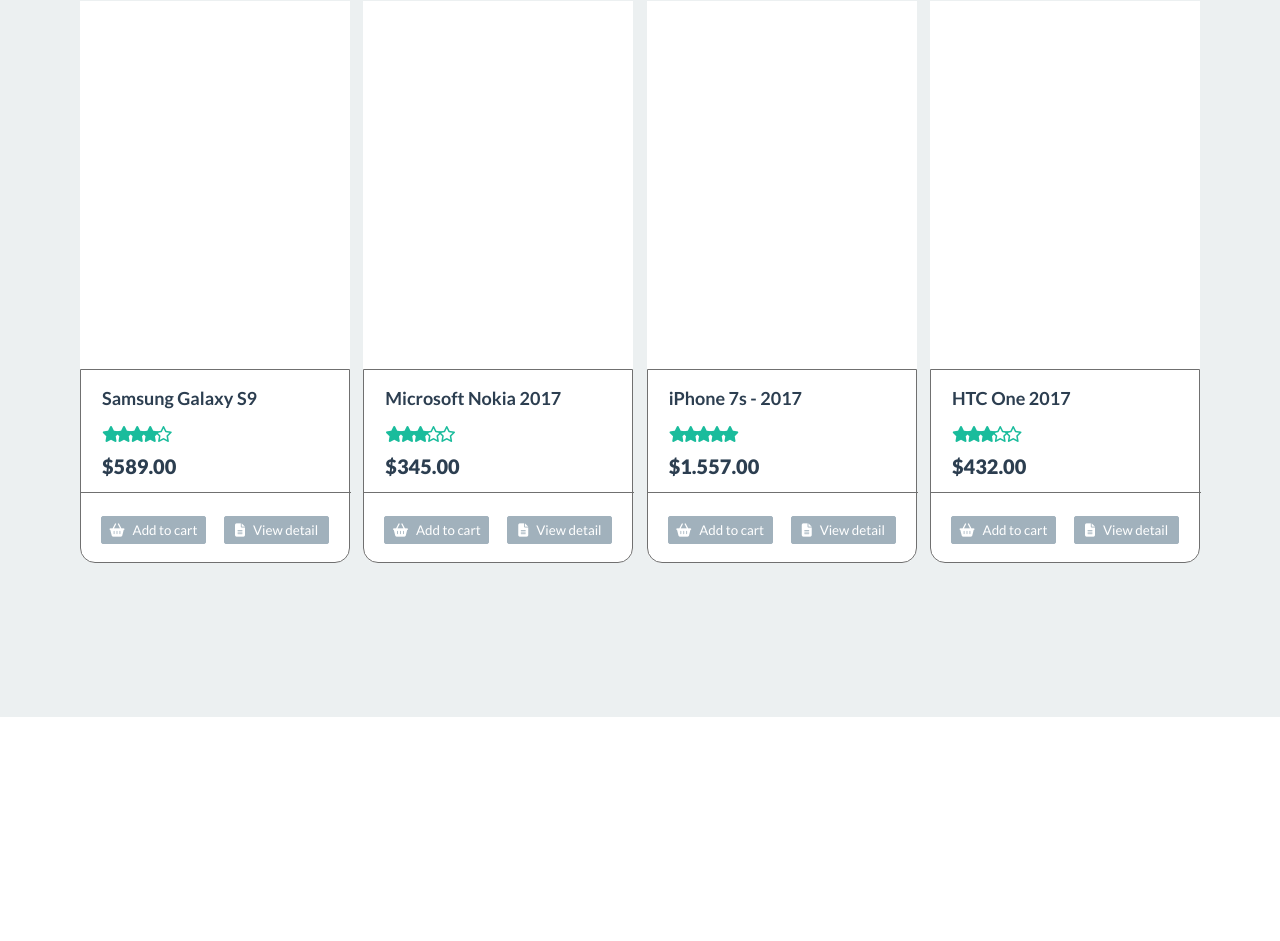
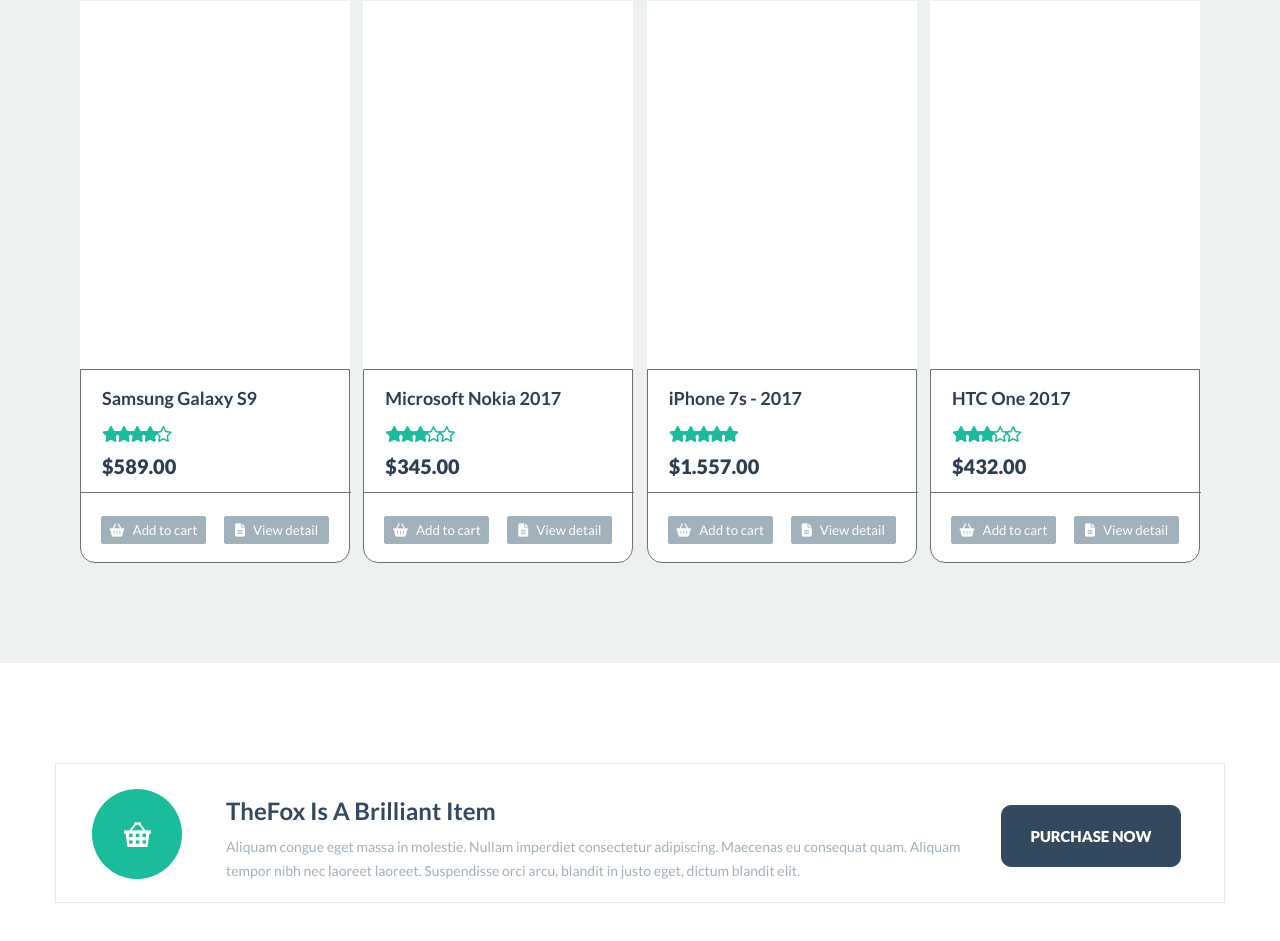
Before and after one commit to tamunaodisharia/personal-project-html-and-css, a plain HTML site: page index.html in a window 1280 px wide. Shown: the part 1078-2019 px from the top of the page. Before the commit the page ends 1795 px from the top, so only its background shows below. Drawn offline with Linux system fonts and the light colour scheme.

Commit message:
feat(personal-project): Finish component 4

```diff
--- a/index.html
+++ b/index.html
@@ -142,5 +142,19 @@
       </div>
     </div>
     </div>
+
+    <!------------------------- component 4 ----------------------->
+    <div class="component-4">
+
+      <div class="container-4">
+        <img src="images/cart.png" alt="shopping cart icon" class="cartIcon">
+        <p class="text-4">TheFox Is A Brilliant Item</p>
+        <p class="subtext-4">Aliquam congue eget massa in molestie. Nullam imperdiet consectetur adipiscing. Maecenas eu consequat quam. Aliquam tempor nibh nec laoreet laoreet. Suspendisse orci arcu, blandit in justo eget, dictum blandit elit.</p>
+        <button type="button" class="purchase">PURCHASE NOW</button>
+
+
+      </div>
+
+    </div>
 </body>
 </html>
--- a/styles/index.css
+++ b/styles/index.css
@@ -260,16 +260,15 @@
 }
 /* ----------------------component 3-------------------- */
 .component-3{
-    /* width:1920px;
-    height:838px; */
+
     margin:0;
     /* padding:0 375px 0 375px; */
     background-color:#ECF0F1;
     margin-top:-2px;
-    height:838px;
+    height:784px;
 }
 .container-3{
-    width:39.0625%;
+    width:60.9895%;
     min-width:1120px;
     margin:auto;
 }
@@ -312,6 +311,7 @@
     display:flex;
     margin-top:41px;
     justify-content: space-between;
+
 }
 .product{
     width:270px;
@@ -321,6 +321,7 @@
 
     border-bottom-left-radius: 15px;
     border-bottom-right-radius: 15px;
+
 }
 .innerDiv{
     position:absolute;
@@ -402,3 +403,59 @@
     background-color:transparent;
     border:1px solid  white;
 }
+/*----------------------------- component 4------------------------------------ */
+.component-4{
+    width:100vw;
+
+}
+.container-4{
+    box-sizing: border-box;
+    width:1170px;
+    min-width:1170px;
+    border:1px solid #DFE8EA;
+    height:140px;
+    margin:auto;
+    margin-top:100px;
+    margin-bottom:50px;
+    padding-top:20px;
+    padding-left:31px;
+    padding-right:43px;
+    position:relative;
+}
+.cartIcon{
+    width:100px;
+    height:100px;
+    float:left;
+    margin-right:39px;
+}
+.text-4{
+    font-size:24px;
+    font-weight:bold;
+    display:inline-block;
+    color:#34495E;
+    margin-top:12px;
+
+}
+.subtext-4{
+    width:751px;
+    font-size:14px;
+    font-weight:400;
+    color:#A1B1BC;
+    margin-top:10px;
+    float:left;
+    line-height: 24px;
+}
+.purchase{
+    width:180px;
+    height:62px;
+    background-color: #34495E;
+    border:1px solid #34495E;
+    border-radius:10px;
+    font-size:15px;
+    font-weight:900;
+    color:white;
+    position:absolute;
+    right:43px;
+    top:41px;
+
+}
```
Also changed, not shown: images/cart.png (added).
